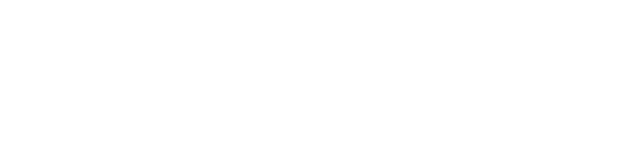
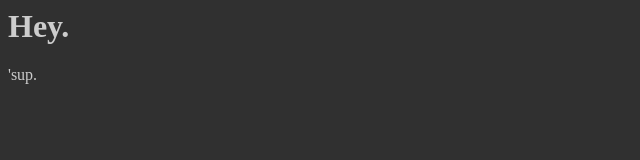
Before and after one commit to VeldaR/project-sandbox, a plain HTML site: page index.html in a window 1280 px wide. Shown: the whole page, without its empty margins (0-640 px from the left). Drawn offline with Linux system fonts and the light colour scheme.

Commit message:
Second Commit

```diff
--- /dev/null
+++ b/css/style.css
@@ -0,0 +1,4 @@
+body {
+    background: #303030;
+    color: #ccc;
+}
--- a/index.html
+++ b/index.html
@@ -2,9 +2,11 @@
 <head>
     <meta charset="UTF-8">
     <meta name="viewport" content="width=device-width, initial-scale=1.0">
-    <title>Document</title>
+    <link rel="stylesheet" href="css/style.css">
+    <title>Project Sandbox</title>
 </head>
 <body>
-
+    <h1>Hey.</h1>
+    <p>'sup.</p>
 </body>
 </html>
```
